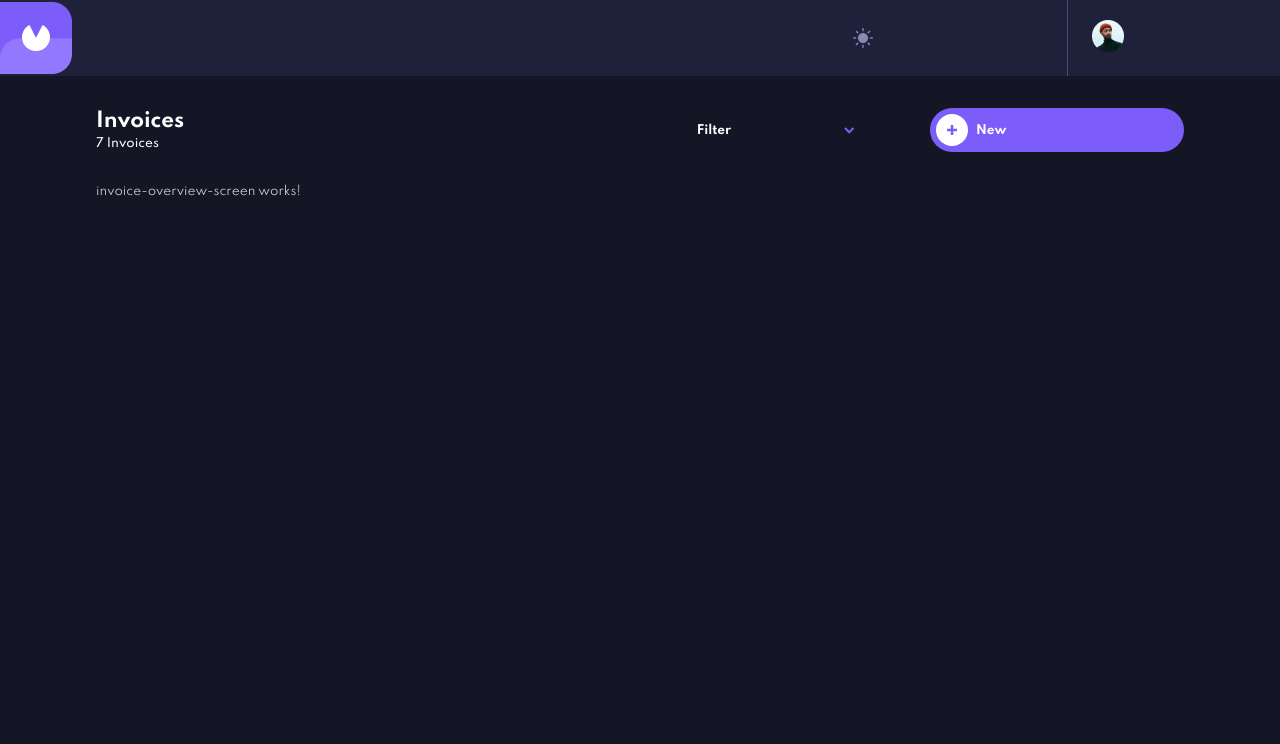
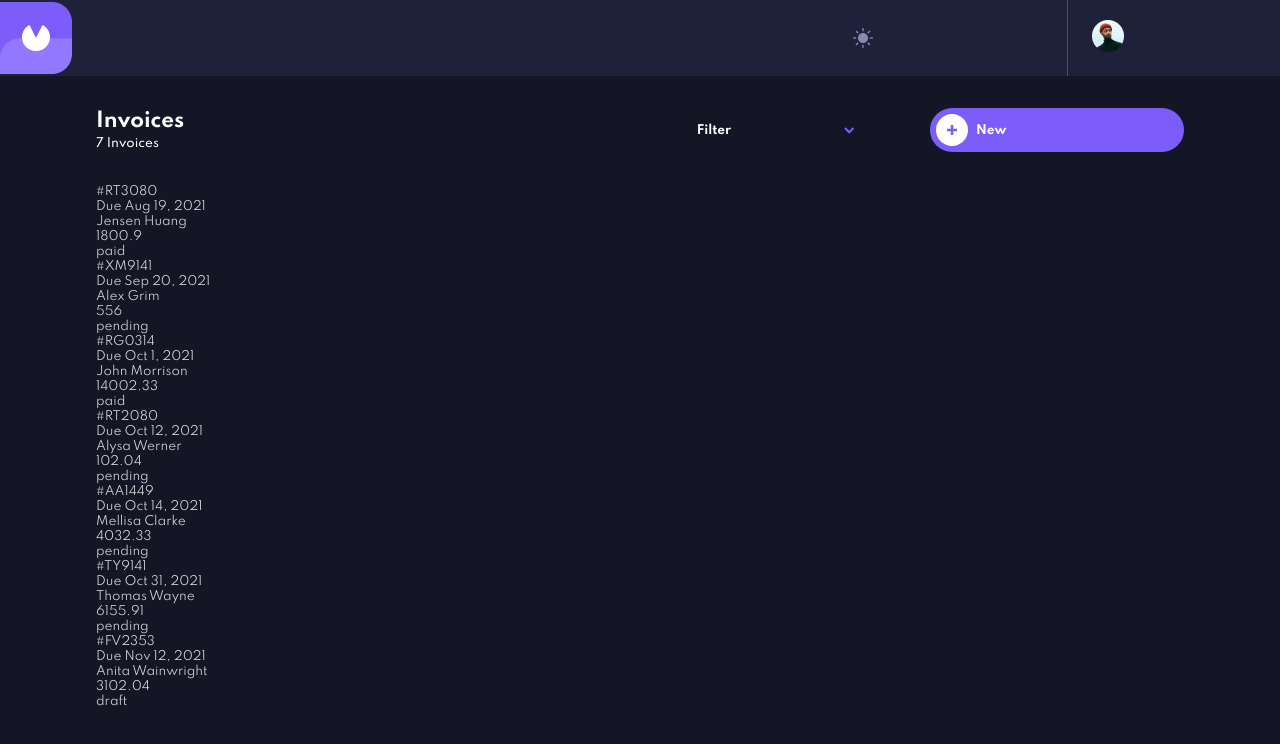
Before and after one commit to DavyFungALoi/angular-invoice-app, an Angular app: page / in a window 1280 px wide. Shown: the top 744 px of the page. Built offline with nearby package versions, Linux system fonts and the light colour scheme.

Commit message:
added the mapping method & added date piping

```diff
--- a/src/app/Screens/invoice-overview-screen/invoice-overview-screen.component.html
+++ b/src/app/Screens/invoice-overview-screen/invoice-overview-screen.component.html
@@ -1,6 +1,11 @@
 <div class="main">
   <div class="container">
     <app-invoice-overview-header></app-invoice-overview-header>
-    <div>invoice-overview-screen works!</div>
+    <div class="invoice-list-container">
+      <app-invoice-card
+        *ngFor="let invoice of invoices"
+        [invoice]="invoice"
+      ></app-invoice-card>
+    </div>
   </div>
 </div>
--- a/src/app/Screens/invoice-overview-screen/invoice-overview-screen.component.ts
+++ b/src/app/Screens/invoice-overview-screen/invoice-overview-screen.component.ts
@@ -1,15 +1,17 @@
 import { Component, OnInit } from '@angular/core';
+import invoiceData from '../../../assets/data/invoiceData.json';
+import { Invoice } from '../../models/invoice';
 
 @Component({
   selector: 'app-invoice-overview-screen',
   templateUrl: './invoice-overview-screen.component.html',
-  styleUrls: ['./invoice-overview-screen.component.scss']
+  styleUrls: ['./invoice-overview-screen.component.scss'],
 })
 export class InvoiceOverviewScreenComponent implements OnInit {
-
-  constructor() { }
+  invoices: Invoice[];
+  constructor() {}
 
   ngOnInit(): void {
+    this.invoices = invoiceData;
   }
-
 }
--- a/src/app/app.module.ts
+++ b/src/app/app.module.ts
@@ -6,13 +6,15 @@ import { AppComponent } from './app.component';
 import { HeaderComponent } from './components/header/header.component';
 import { InvoiceOverviewScreenComponent } from './Screens/invoice-overview-screen/invoice-overview-screen.component';
 import { InvoiceOverviewHeaderComponent } from './components/invoice-overview-header/invoice-overview-header.component';
+import { InvoiceCardComponent } from './components/invoice-card/invoice-card.component';
 
 @NgModule({
   declarations: [
     AppComponent,
     HeaderComponent,
     InvoiceOverviewScreenComponent,
-    InvoiceOverviewHeaderComponent
+    InvoiceOverviewHeaderComponent,
+    InvoiceCardComponent
   ],
   imports: [
     BrowserModule,
--- /dev/null
+++ b/src/app/components/invoice-card/invoice-card.component.html
@@ -0,0 +1,9 @@
+<div>
+  <div>
+    <div><span>#</span>{{ invoice.id }}</div>
+    <div>Due {{ invoice.paymentDue | date }}</div>
+    <div>{{ invoice.clientName }}</div>
+    <div>{{ invoice.total }}</div>
+    <div>{{ invoice.status }}</div>
+  </div>
+</div>
--- /dev/null
+++ b/src/app/components/invoice-card/invoice-card.component.ts
@@ -0,0 +1,14 @@
+import { Component, OnInit, Input } from '@angular/core';
+import { Invoice } from '../../models/invoice';
+
+@Component({
+  selector: 'app-invoice-card',
+  templateUrl: './invoice-card.component.html',
+  styleUrls: ['./invoice-card.component.scss'],
+})
+export class InvoiceCardComponent implements OnInit {
+  @Input() invoice: Invoice;
+  constructor() {}
+
+  ngOnInit(): void {}
+}
--- a/src/app/components/invoice-overview-header/invoice-overview-header.component.ts
+++ b/src/app/components/invoice-overview-header/invoice-overview-header.component.ts
@@ -1,16 +1,13 @@
 import { Component, OnInit } from '@angular/core';
-import invoiceData from '../../../assets/data/invoiceData.json';
-import { Invoice } from '../../models/invoice';
 @Component({
   selector: 'app-invoice-overview-header',
   templateUrl: './invoice-overview-header.component.html',
   styleUrls: ['./invoice-overview-header.component.scss'],
 })
 export class InvoiceOverviewHeaderComponent implements OnInit {
-  invoices: Invoice[];
   constructor() {}
 
   ngOnInit(): void {
-    this.invoices = invoiceData;
+
   }
 }
```
Also changed, not shown: src/app/components/invoice-card/invoice-card.component.scss (added), 1 other file (tests, documents, lock files or other folders).
